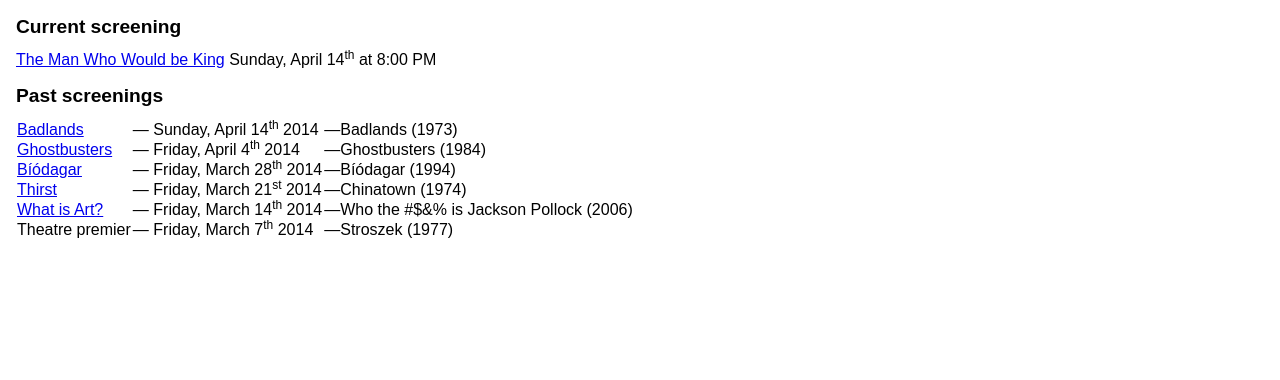
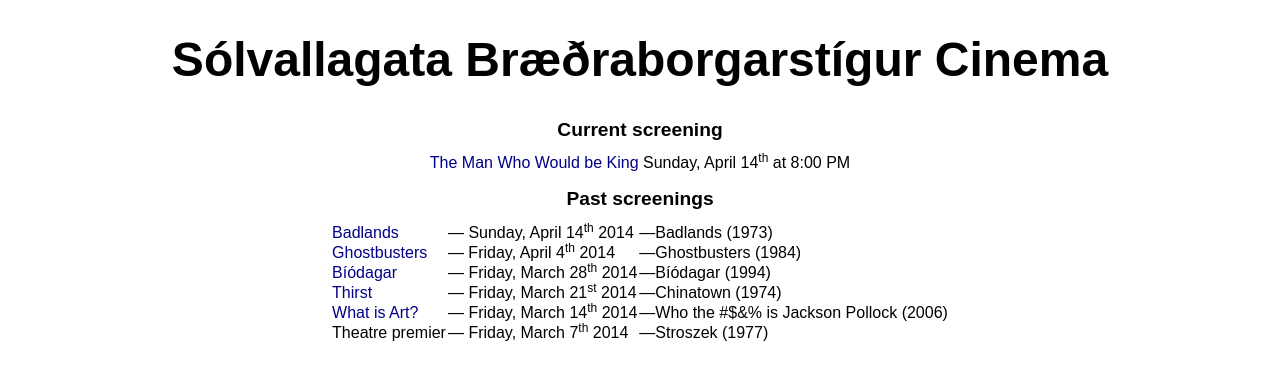
Before and after one commit to runarberg/solvallagata-braedraborgarstigur-cinema, a website: page history.html in a window 1280 px wide. Drawn offline with Linux system fonts and the light colour scheme.

Commit message:
Redid history a little

```diff
--- a/history.css
+++ b/history.css
@@ -1,9 +1,32 @@
+body {
+    text-align: center;
+}
+
+header h1 {
+    font-size: 3em;
+}
+
+section h1 {
+    font-size: 1.2em;
+}
+
 section {
     margin: 1em;
 }
 
-h1 {
-    font-size: 1.2em;
+a {
+    text-decoration: none;
+    color: #008;
+}
+
+a:hover {
+    text-decoration: underline;
+}
+
+table {
+    display: inline-block;
+    margin: auto auto;
+    text-align: left;
 }
 
 td + td:before {
--- a/history.html
+++ b/history.html
@@ -8,6 +8,9 @@
     <title>History</title>
   </head>
   <body>
+    <header>
+      <h1>Sólvallagata Bræðraborgarstígur Cinema</h1>
+    </header>
     <section>
       <h1>Current screening</h1>
       <a href="index.html">The Man Who Would be King</a>
```
